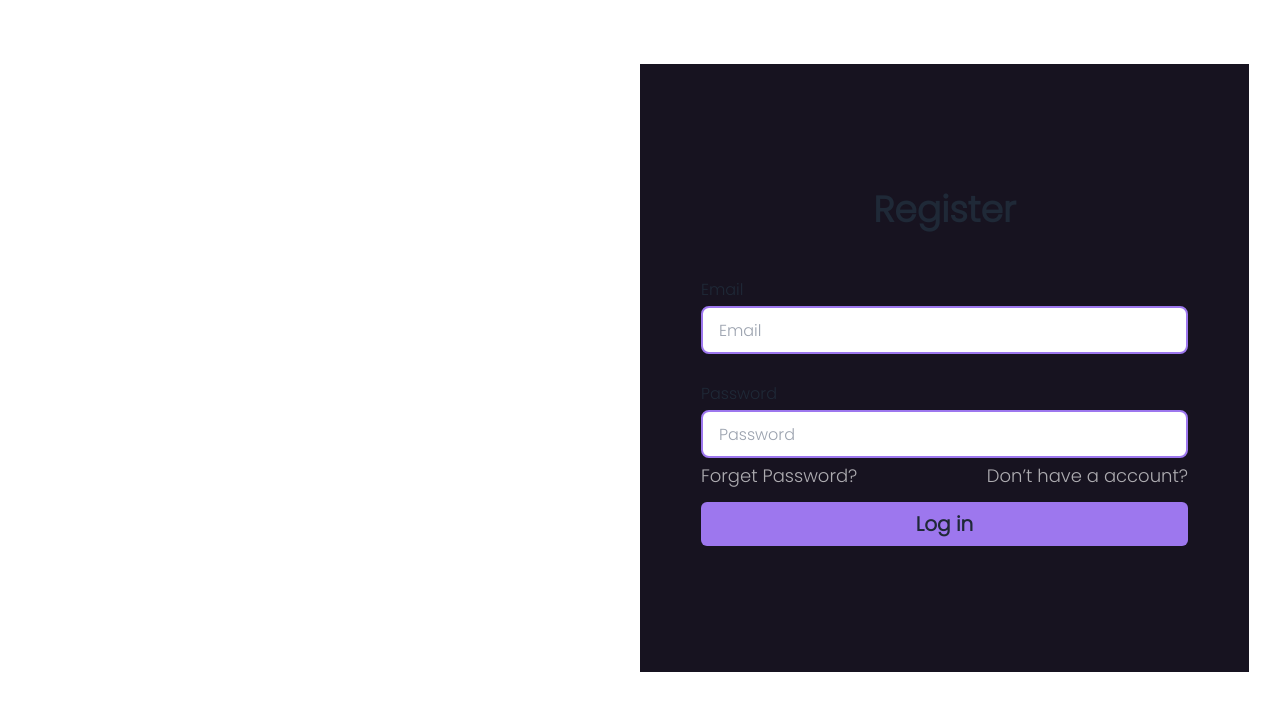
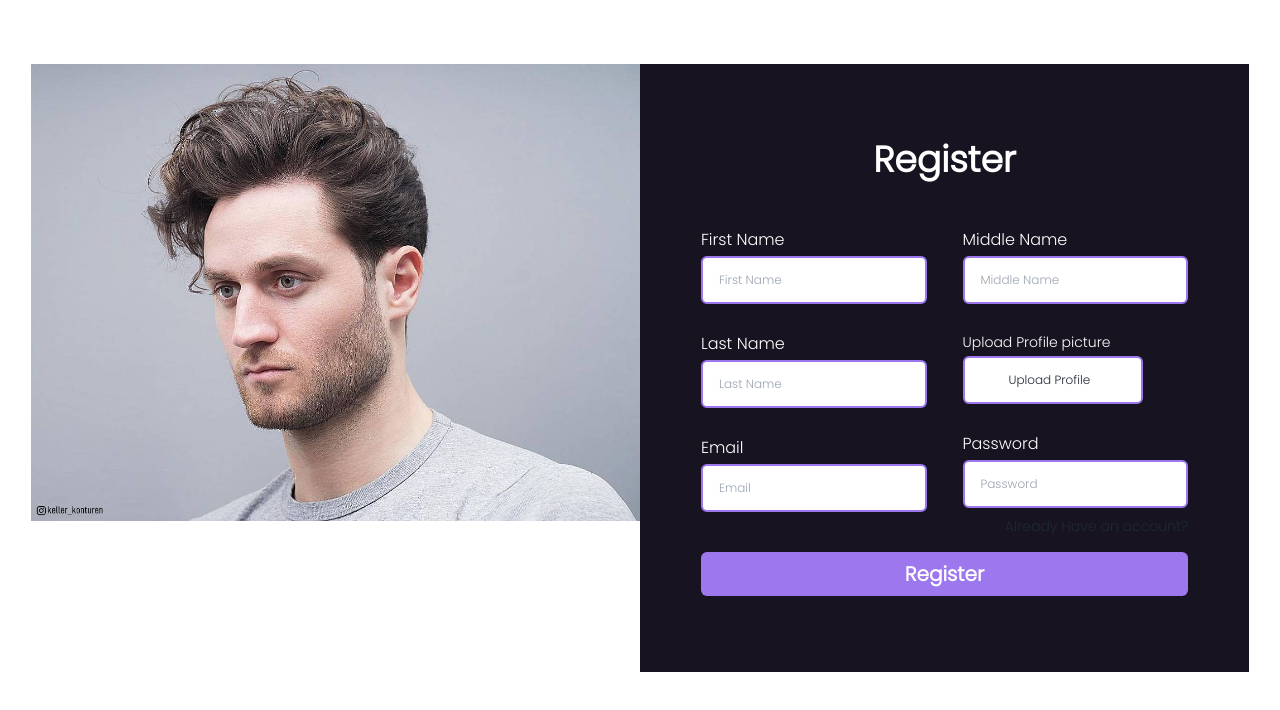
Before and after one commit to AbdurrahmanTalha/brainscape-frontend, a Next.js app: page /register in a window 1280 px wide. Shown: the top 710 px of the page. Built offline with nearby package versions, Linux system fonts and the light colour scheme.

Commit message:
login and register page done

```diff
--- a/app/login/page.tsx
+++ b/app/login/page.tsx
@@ -3,23 +3,23 @@ import React from 'react';
 import img from '/public/men.jpg'
 const page = () => {
     return (
-        <section className='flex h-[608px] w-[1218px] mx-auto mt-16'>
-            <div className='w-1/2'>
+        <section className='flex lg:flex-row flex-col h-[608px] lg:w-[1218px] mx-auto mt-16'>
+            <div className='lg:w-1/2'>
                 <Image src={img} width={800} height={1600} alt='talha'/>
             </div>
-            <div className='w-1/2 flex justify-center items-center  bg-[#171320]'>
-               <div className='w-3/4 mx-auto'>
+            <div className='lg:w-1/2 flex justify-center items-center h-[608px] py-20 bg-[#171320]'>
+               <div className='w-4/5 mx-auto'>
                <h3 className='text-4xl font-bold text-center mb-12 text-white'>Login</h3>
                 <div className=' w-full '>
-                  <p className='font-medium mb-1 '>Email</p>
-                  <input type="text" placeholder="Email" className="input rounded-1 border-2 border-[#9D77EE]  w-full " />
+                  <p className='font-medium mb-1 text-white '>Email</p>
+                  <input type="text" placeholder="Email" className="input rounded-md border-2 text-[#ffffffa6] text-xs font-medium border-[#9D77EE]  w-full " />
                 </div>
                 <div className=' w-full mt-7'>
-                  <p className='font-medium mb-1'>Password</p>
-                  <input type="text" placeholder="Password" className="input rounded-1 border-2 border-[#9D77EE]  w-full" />
-                  <div className='flex justify-between text-lg font-normal mt-1'>
-                  <label className=' text-[#ffffffa6]' >Forget Password?</label>
-                  <label className='text-[#ffffffa6]' >Don’t have a account?</label>
+                  <p className='font-medium mb-1 text-white'>Password</p>
+                  <input type="text" placeholder="Password" className="input rounded-md border-2 text-[#ffffffa6] text-xs font-medium border-[#9D77EE]  w-full" />
+                  <div className='flex justify-between lg:text-lg text-sm font-normal mt-1'>
+                  <label className=' text-[#ffffffa6] cursor-pointer' >Forget Password?</label>
+                  <label className='text-[#ffffffa6] cursor-pointer' >Don’t have a account?</label>
                   </div>
                 </div>
                 <button className='w-full bg-[#9D77EE]  text-white rounded-md h-11 mt-3 font-bold	text-xl'>Log in</button>
--- a/app/register/page.tsx
+++ b/app/register/page.tsx
@@ -1,28 +1,80 @@
-import React from 'react';
-
+import Image from "next/image";
+import React from "react";
+import { FaUpload } from "react-icons/fa";
+import img from '/public/men.jpg'
 const page = () => {
     return (
-        <section className='flex h-[608px] w-[1218px] mx-auto mt-16'>
-        <div className='w-1/2'></div>
-        <div className='w-1/2 flex justify-center items-center  bg-[#171320]'>
-           <div className='w-4/5 mx-auto'>
-           <h3 className='text-4xl font-bold text-center mb-12'>Register</h3>
-            <div className=' w-full '>
-              <p className='font-medium mb-1 '>Email</p>
-              <input type="text" placeholder="Email" className="input rounded-1 border-2 border-[#9D77EE]  w-full " />
+        <section className="flex lg:flex-row flex-col h-[608px] lg:w-[1218px] w-4/5 mx-auto mt-16 lg:gap-0 gap-5">
+            <div className='lg:w-1/2'>
+                <Image src={img} width={800} height={1600} alt='talha'/>
             </div>
-            <div className=' w-full mt-7'>
-              <p className='font-medium mb-1'>Password</p>
-              <input type="text" placeholder="Password" className="input rounded-1 border-2 border-[#9D77EE]  w-full" />
-              <div className='flex justify-between text-lg font-normal mt-1'>
-              <label className='text-[#ffffffa6]' >Forget Password?</label>
-              <label className='text-[#ffffffa6]'>Don’t have a account?</label>
-              </div>
+            <div className="lg:w-1/2 flex lg:flex-row flex-col justify-center items-center  bg-[#171320]">
+                <div className="w-4/5 mx-auto py-10">
+                    <h3 className="text-4xl font-bold text-center mb-12 text-white">Register</h3>
+                    <div className="flex lg:flex-row flex-col justify-between lg:gap-9">
+                        <div>
+                            <div className=" w-full mb-7">
+                                <p className="font-medium mb-1 text-white ">First Name</p>
+                                <input
+                                    type="text"
+                                    placeholder="First Name"
+                                    className="input rounded-md border-2 border-[#9D77EE]  w-full text-xs font-medium "
+                                />
+                            </div>
+                            <div className=" w-full mb-7">
+                                <p className="font-medium mb-1 text-white ">Last Name</p>
+                                <input
+                                    type="text"
+                                    placeholder="Last Name"
+                                    className="input rounded-md border-2 border-[#9D77EE]  w-full text-xs font-medium "
+                                />
+                            </div>
+                            <div className=" w-full mb-7">
+                                <p className="font-medium mb-1 text-white ">Email</p>
+                                <input
+                                    type="text"
+                                    placeholder="Email"
+                                    className="input rounded-md border-2 border-[#9D77EE]  w-full text-xs font-medium"
+                                />
+                            </div>
+                        </div>
+                        <div>
+                            <div className=" w-full ">
+                                <p className="font-medium mb-1 text-white">Middle Name</p>
+                                <input
+                                    type="text"
+                                    placeholder="Middle Name"
+                                    className="input rounded-md border-2 border-[#9D77EE]  w-full text-xs font-medium"
+                                />
+                            </div>
+                            <div className=" w-4/5 mt-7">
+                                <p className="font-medium mb-1 text-white text-sm">Upload Profile picture</p>
+                                <label className="custom-file-input-label">
+                                    <input type="file" className=" hidden"  />
+                                    <div className="flex justify-start gap-2 items-center px-4 py-2 cursor-pointer input rounded-md border-2 border-[#9D77EE] text-xs font-medium">
+                                      <FaUpload className="text-white w-5 h-5"/>
+                                      Upload Profile
+                                      </div>
+                                </label>
+                            </div>
+                            <div className=" w-full mt-7">
+                                <p className="font-medium mb-1 text-white">Password</p>
+                                <input
+                                    type="text"
+                                    placeholder="Password"
+                                    className="input rounded-md border-2 border-[#9D77EE]  w-full text-xs font-medium"
+                                />
+                                <p className="mt-2 text-sm text-end cursor-pointer">Already Have an account?</p>
+                            </div>
+                        </div>
+                    </div>
+
+                    <button className="w-full bg-[#9D77EE] rounded-md text-white h-11 mt-3 font-bold	text-xl">
+                        Register
+                    </button>
+                </div>
             </div>
-            <button className='w-full bg-[#9D77EE] rounded-md h-11 mt-3 font-bold	text-xl'>Log in</button>
-           </div>
-        </div>
-    </section>
+        </section>
     );
 };
 
--- a/package.json
+++ b/package.json
@@ -20,6 +20,7 @@
         "postcss": "8.4.27",
         "react": "18.2.0",
         "react-dom": "18.2.0",
+        "react-icons": "^4.10.1",
         "tailwindcss": "3.3.3",
         "typescript": "5.1.6"
     },
```
Also changed, not shown: 1 other file (tests, documents, lock files or other folders).
